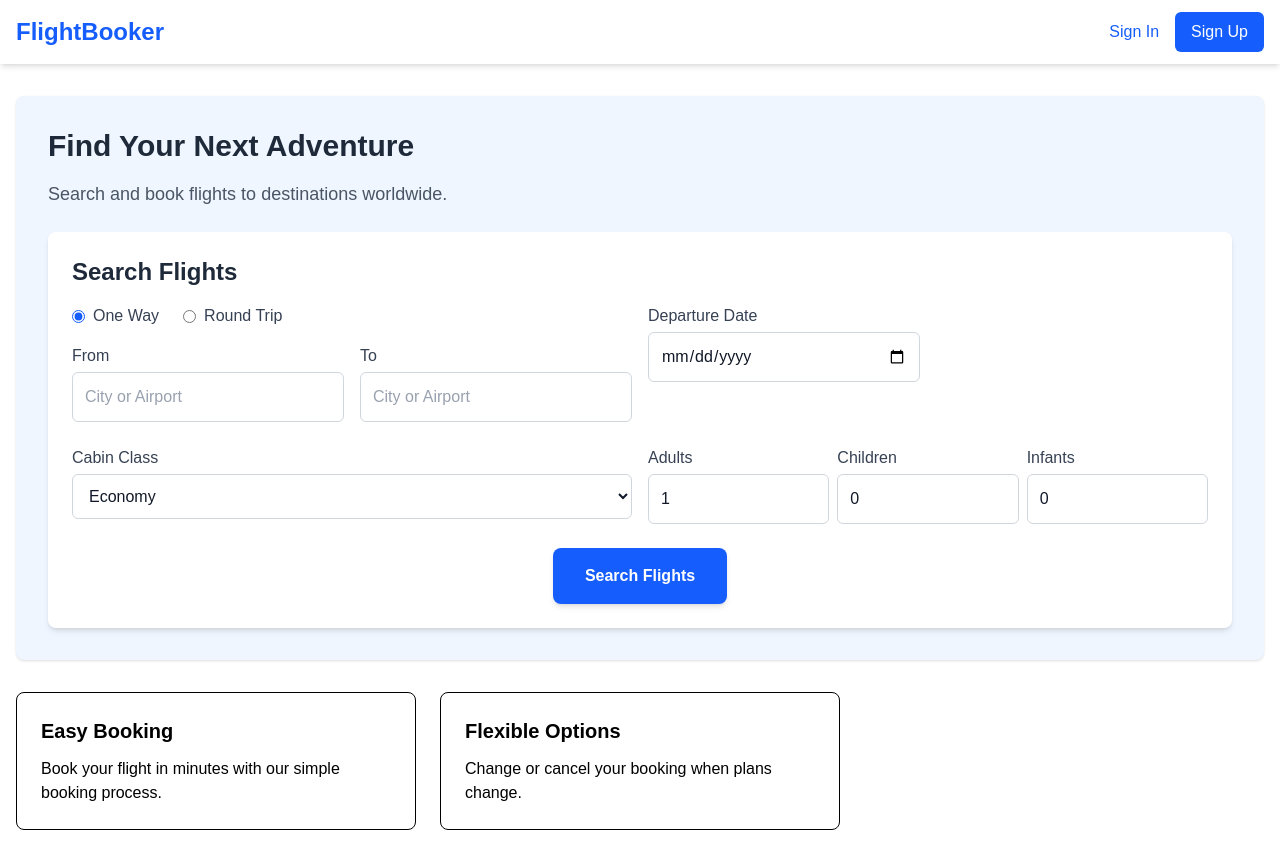
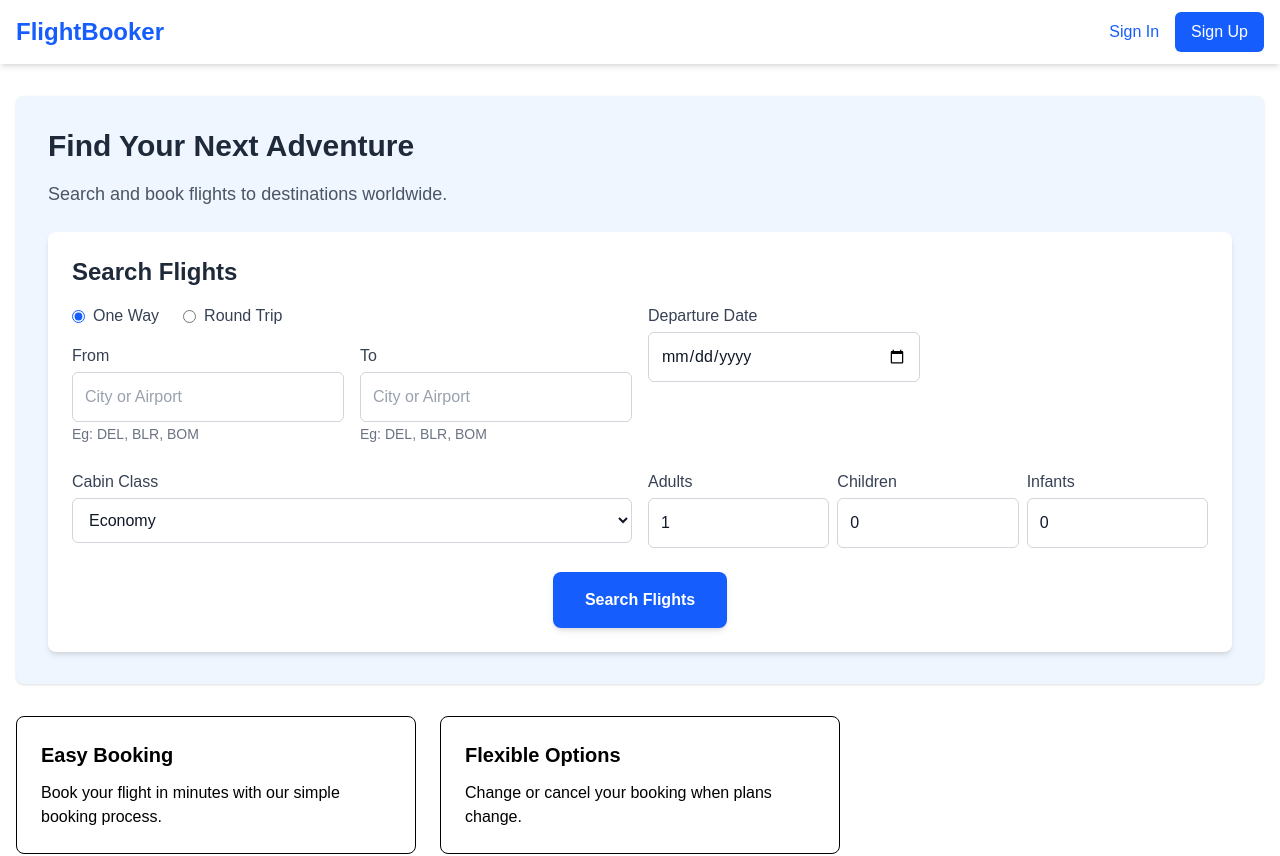
Before and after one commit to sourish215/flight-booking, a Next.js app: page / in a window 1280 px wide. Shown: the top 856 px of the page. Built offline with nearby package versions, Linux system fonts and the light colour scheme; no server answers.

Commit message:
fix(ui): add hints for From and To fields in flight search form

```diff
--- a/src/components/flights/FlightSearchForm.tsx
+++ b/src/components/flights/FlightSearchForm.tsx
@@ -130,6 +130,7 @@ export default function FlightSearchForm() {
                 className="w-full p-3 border border-gray-300 rounded-md focus:ring-2 focus:ring-blue-500 focus:border-blue-500 text-gray-900 placeholder-gray-400"
                 required
               />
+              <span className="text-gray-500 text-sm">Eg: DEL, BLR, BOM</span>
             </div>
 
             <div>
@@ -149,6 +150,7 @@ export default function FlightSearchForm() {
                 className="w-full p-3 border border-gray-300 rounded-md focus:ring-2 focus:ring-blue-500 focus:border-blue-500 text-gray-900 placeholder-gray-400"
                 required
               />
+              <span className="text-gray-500 text-sm">Eg: DEL, BLR, BOM</span>
             </div>
           </div>
         </div>
```
